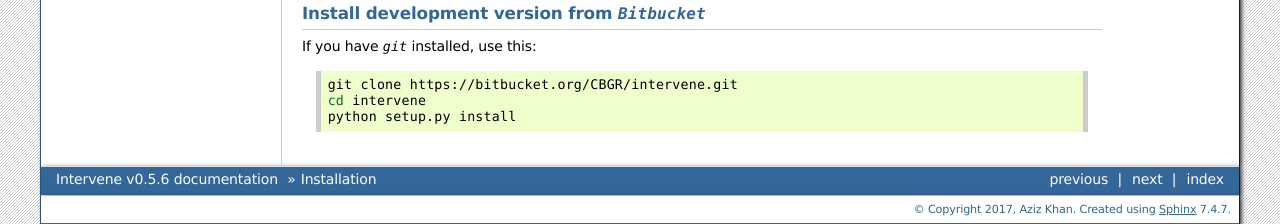
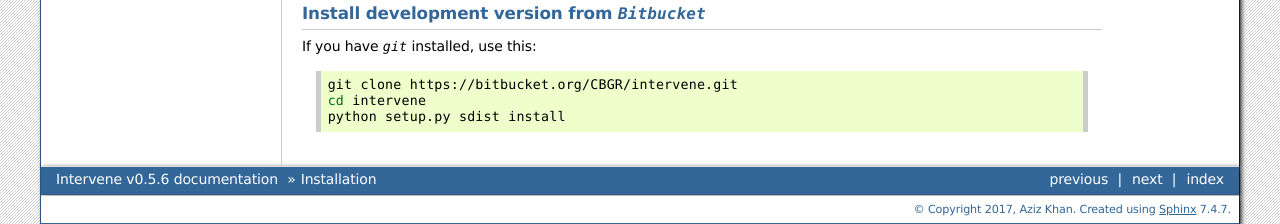
Before and after one commit to asntech/intervene, a Sphinx documentation site: the page built from docs/install.rst, in a window 1280 px wide. Shown: the part 1440-1664 px from the top of the page. Built offline with Sphinx 7.4.7, drawn with Linux system fonts in a browser that asks for light colours.

```diff
--- a/README.rst
+++ b/README.rst
@@ -86,7 +86,7 @@
 
     git clone https://bitbucket.org/CBGR/intervene.git
     cd intervene
-    python setup.py install
+    python setup.py sdist install
 
 Install development version from `GitHub`
 -----------------------------------------
@@ -96,7 +96,7 @@
 
     git clone https://github.com/asntech/intervene.git
     cd intervene
-    python setup.py install
+    python setup.py sdist install
 
 How to use Intervene
 ====================
--- a/docs/install.rst
+++ b/docs/install.rst
@@ -82,4 +82,4 @@
 
     git clone https://bitbucket.org/CBGR/intervene.git
     cd intervene
-    python setup.py install
+    python setup.py sdist install
--- a/docs/modules.rst
+++ b/docs/modules.rst
@@ -50,6 +50,7 @@
 	 "-o, --output","Output folder path where results will be stored. Default is current working directory."
 	 "--figtype","{pdf,svg,ps,tiff,png} Figure type for the plot. e.g. --figtype svg. Default is ``pdf``"
 	 "--figsize","Figure size as width and height.e.g. --figsize 12 12."
+	 "--fontsize","Font size for the plot labels. Default is ``14``"
 	 "--dpi","Dots-per-inch (DPI) for the output. Default is: ``300``"
 	 "--fill","{number,percentage} Report number or  percentage of overlaps (Only if --type=list). Default is ``number``"
 	 "--test","This will run the program on test data."
```
Also changed, not shown: 1 other file.
